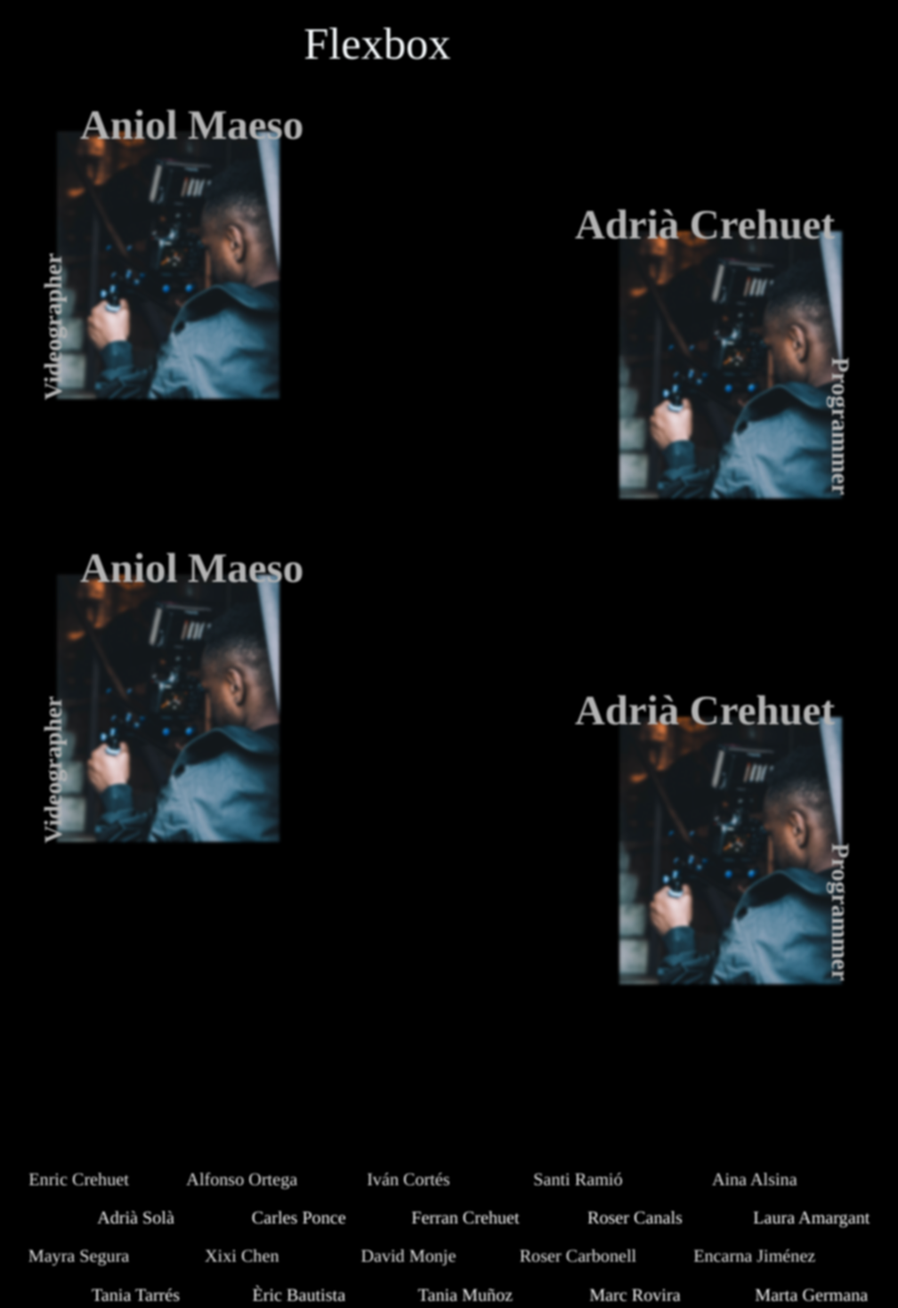
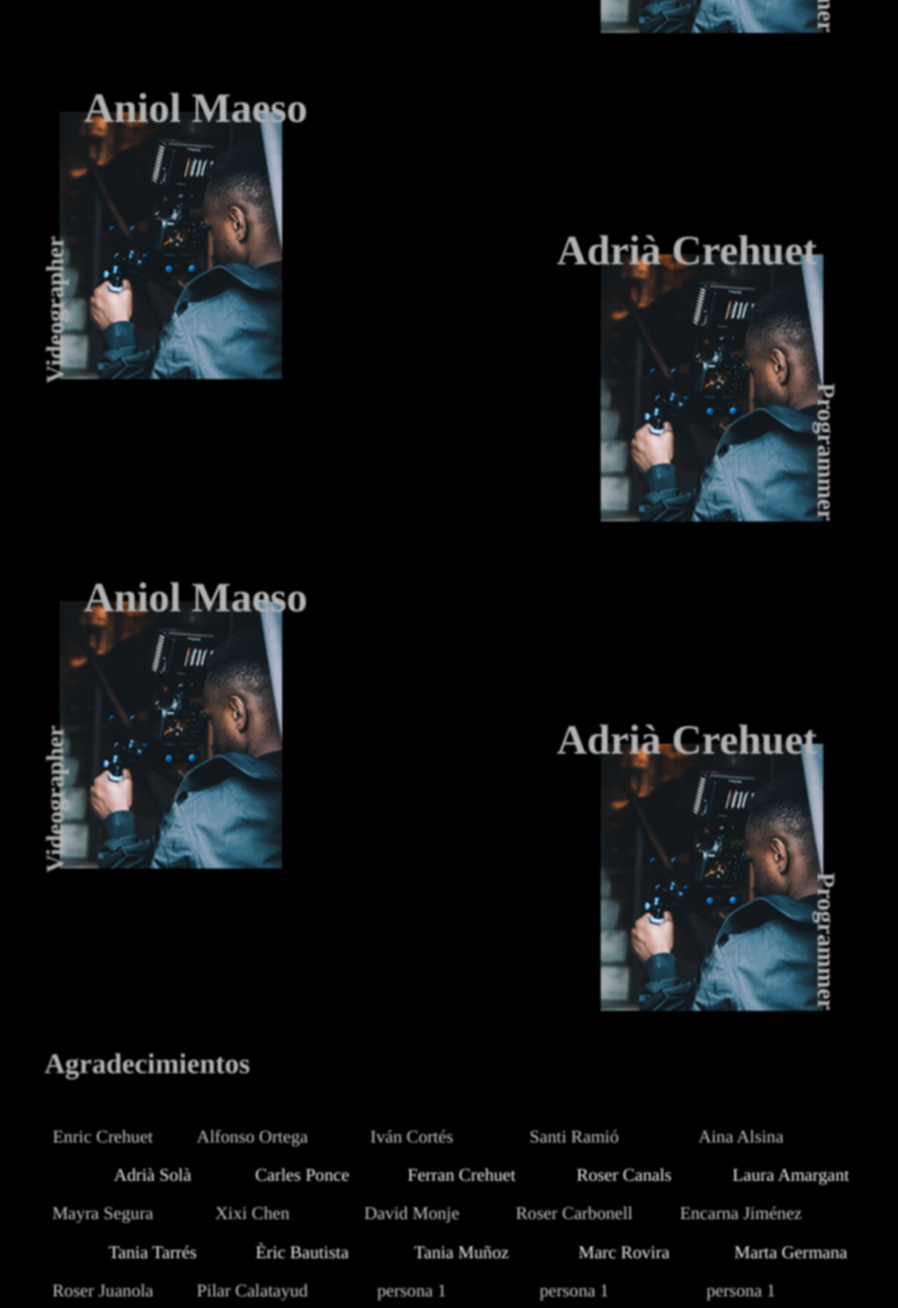
Before and after one commit to umbraexperience/beta-credits, a Vue app: page / in a window 1280 px wide. Shown: the part 1100-2570 px from the top of the page at 89% size, without its empty margins (134-1143 px from the left). Built offline with nearby package versions, Linux system fonts and the light colour scheme; what vue-autoscroll would draw is missing.

Commit message:
Finissimo
Santi top

```diff
--- a/src/App.vue
+++ b/src/App.vue
@@ -1,32 +1,65 @@
 <template>
   <div id="app">
     <div class="agraiments">
-      <div class="aniol">
-        <img src="./assets/aniol.png" class="aniolvideo">
-        <h2 class="aniolmaeso">Aniol Maeso</h2>
-        <h2 class="aniolmaeso2">Videographer</h2>
+      <div class="flex-container">
+        <div class="aniol">
+          <img src="./assets/aniol.png" class="foto">
+          <h2 class="aniolnom">Aniol Maeso</h2>
+          <h2 class="aniolrol">Videographer</h2>
+        </div>
+
+        <div class="adria">
+          <img src="./assets/aniol.png" class="foto">
+          <h2 class="adrianom">Adrià Crehuet</h2>
+          <h2 class="adriarol">Programmer</h2>
+        </div>
       </div>
 
-      <div class="adria">
-        <img src="./assets/aniol.png" class="adriaprogramer">
-        <h2 class="adria1">Adrià Crehuet</h2>
-        <h2 class="adria2">Programmer</h2>
+      <div class="flex-container">
+        <div class="aniol">
+          <img src="./assets/aniol.png" class="foto">
+          <h2 class="aniolnom">Aniol Maeso</h2>
+          <h2 class="aniolrol">Videographer</h2>
+        </div>
+
+        <div class="adria">
+          <img src="./assets/aniol.png" class="foto">
+          <h2 class="adrianom">Adrià Crehuet</h2>
+          <h2 class="adriarol">Programmer</h2>
+        </div>
       </div>
 
-      <div class="aniol2">
-        <img src="./assets/aniol.png" class="aniolvideo">
-        <h2 class="aniolmaeso">Aniol Maeso</h2>
-        <h2 class="aniolmaeso2">Videographer</h2>
+       <div class="flex-container">
+        <div class="aniol">
+          <img src="./assets/aniol.png" class="foto">
+          <h2 class="aniolnom">Aniol Maeso</h2>
+          <h2 class="aniolrol">Videographer</h2>
+        </div>
+
+        <div class="adria">
+          <img src="./assets/aniol.png" class="foto">
+          <h2 class="adrianom">Adrià Crehuet</h2>
+          <h2 class="adriarol">Programmer</h2>
+        </div>
       </div>
 
-      <div class="adria22">
-        <img src="./assets/aniol.png" class="adriaprogramer">
-        <h2 class="adria1">Adrià Crehuet</h2>
-        <h2 class="adria2">Programmer</h2>
+      <div class="flex-container" >
+        <div class="aniol">
+          <img src="./assets/aniol.png" class="foto">
+          <h2 class="aniolnom">Aniol Maeso</h2>
+          <h2 class="aniolrol">Videographer</h2>
+        </div>
+
+        <div class="adria">
+          <img src="./assets/aniol.png" class="foto">
+          <h2 class="adrianom">Adrià Crehuet</h2>
+          <h2 class="adriarol">Programmer</h2>
+        </div>
+
       </div>
 
 
-        <h1 class="ayuda">Flexbox</h1>
+        <h1 class="ayuda">Agradecimientos</h1>
           <ul class="container flex">
             <li class="item flex-item">
               <p class="p1">Enric Crehuet</p>
@@ -110,17 +143,19 @@ export default {
   -webkit-flex-flow: row wrap;
   justify-content:center;
   z-index: auto;
-  margin-top: 76rem;
+  margin-top: 2rem;
   margin-bottom: 10rem;
 }
 
-.ayuda {
-  margin-top: 70rem;
-  z-index:auto;
+h1 {
+  margin-top: 5rem;
+  text-align: left;
+  margin-left:11.5rem;
 }
 
+
 .p1 {
-  margin-right:4rem;
+  margin-right:3rem;
   font-size: 1.26rem;
 }
 
@@ -132,19 +167,19 @@ export default {
 
 
 .p1{
-        -webkit-animation: color-change 15s infinite;
-        -moz-animation: color-change 16s infinite;
-        -o-animation: color-change 15s infinite;
-        -ms-animation: color-change 16s infinite;
-        animation: color-change 15s infinite;
+        -webkit-animation: color-change 20s infinite;
+        -moz-animation: color-change 22s infinite;
+        -o-animation: color-change 20s infinite;
+        -ms-animation: color-change 22s infinite;
+        animation: color-change 20s infinite;
     }
 
 .p2{
-        -webkit-animation: color-change 10s infinite;
-        -moz-animation: color-change 11s infinite;
-        -o-animation: color-change 10s infinite;
-        -ms-animation: color-change 11s infinite;
-        animation: color-change 10s infinite;
+        -webkit-animation: color-change 13s infinite;
+        -moz-animation: color-change 14s infinite;
+        -o-animation: color-change 13s infinite;
+        -ms-animation: color-change 14s infinite;
+        animation: color-change 13s infinite;
     }
 
     @-webkit-keyframes color-change {
@@ -173,84 +208,46 @@ export default {
         100% { color:black; }
     }
 
-
-
-
-.aniol2 {
-  float:left;
-  margin-left:-5rem;
-  margin-top: 15rem;
-}
-
-.adria22 {
-  float:right;
-  margin-right:25rem;
-  margin-top: 18rem;
-}
-
-
-
-
-.adria {
-  float:right;
-  margin-right:25rem;
-  margin-top: 15rem;
-}
-
-.adriaprogramer{
-  position: absolute;
-  filter:blur(0.1rem);
-  z-index: -10px;
-}
-
-.adria1 {
-  position: relative;
-  margin-top: -2.2rem;
-  margin-right: -12rem;
-  font-size: 2.93rem;
-  z-index: 12px;
-
-}
-
-.adria2 {
-  position: relative;
-  margin-top: 11.5rem;
-  margin-right: -31rem;
-  font-size: 1.75rem;
-  z-index: 12px;
-  transform: rotate(90deg);
+.flex-container {
+  display: flex;
+  flex-direction: row;
+  justify-content:space-around;
+  margin-top:8rem;
 }
 
 
 .aniol {
-  float:left;
-  margin-left:-5rem;
-  margin-top: 8rem;
+  margin-left: 2rem;
+}
+.aniolnom {
+  margin-top: -21rem;
+  font-size: 2.93rem;
+  margin-left: 3.5rem;
+}
+.aniolrol {
+  margin-top: 11.5rem;
+  margin-left: -16.2rem;
+  font-size: 1.75rem;
+  transform: rotate(-90deg);
 }
 
-.aniolvideo {
-  position: absolute;
-  filter:blur(0.1rem);
-  z-index: -1px;
+.adria {
+  margin-top: 10rem;
+  margin-right: 2rem;
 }
 
-.aniolmaeso {
-  position: relative;
-  margin-top: -2.2rem;
-  margin-left: 19rem;
+.adrianom {
+  margin-top: -21rem;
   font-size: 2.93rem;
-  z-index: 11px;
+  margin-right: 3.5rem;
+}
+.adriarol {
+  margin-top: 11.5rem;
+  margin-right: -16rem;
+  font-size: 1.75rem;
+  transform: rotate(90deg);
 }
 
-.aniolmaeso2 {
-  position: relative;
-  margin-top: 11.5rem;
-  margin-left: -0.5rem;
-  font-size: 1.75rem;
-  z-index: 10px;
-  transform: rotate(-90deg);
-
-}
 html,
 body {
   margin: 0;
@@ -272,163 +269,8 @@ body * {
   transition: filter 2s ease-in-out;
 }
 
-h1 {
-  font-family: "Tiempos Headline Regular", Times, serif;
-  font-size: 3.15rem;
-  font-weight: 500;
-  text-align: left;
-  margin-top: 5.1rem;
-  margin-left: 13.5rem;
-  color: #f5f9fb;
+h2 {
+  filter:blur(0.03rem);
 }
 
-@media only screen and (max-width: 450px) and (min-width: 410px) {
-
-.aniol {
-  float:left;
-  margin-left:-8rem;
-  margin-top: 8rem;
-
-}
-.aniolvideo {
-  position: absolute;
-  filter:blur(0.1rem);
-  z-index: -1px;
-}
-.aniolmaeso {
-  position: relative;
-  margin-top: -1.5rem;
-  margin-left: 19rem;
-  font-size: 2.2rem;
-  z-index: 11px;
-  filter:blur(0.07rem);
-
-}
-.aniolmaeso2 {
-  position: relative;
-  margin-top: 11.5rem;
-  margin-left: -0.5rem;
-  font-size: 1.75rem;
-  z-index: 10px;
-  transform: rotate(-90deg);
-}
-
-.adria {
-  float:right;
-  margin-right:22rem;
-  margin-top: 10rem;
-}
-
-.adriaprogramer{
-  position: absolute;
-  filter:blur(0.1rem);
-  z-index: -10px;
-}
-.adria1 {
-  position: relative;
-  margin-top: -1.6rem;
-  margin-right: -12rem;
-  font-size: 2.2rem;
-  z-index: 12px;
-  filter:blur(0.07rem);
-}
-
-.aniol2 {
-  float:left;
-  margin-left:-8rem;
-  margin-top: 10rem;
-}
-
-.adria22 {
-  float:right;
-  margin-right:22rem;
-  margin-top: 10rem;
-}
-
-.adria2 {
-  position: relative;
-  margin-top: 11.5rem;
-  margin-right: -31rem;
-  font-size: 1.75rem;
-  z-index: 12px;
-  transform: rotate(90deg);
-}
-}
-
-
-@media screen and (max-width: 399px) and (min-width: 340px) {
-
-.aniol {
-  float:left;
-  margin-left:-10.1rem;
-  margin-top: 8rem;
-
-}
-.aniolvideo {
-  position: absolute;
-  filter:blur(0.1rem);
-  z-index: -1px;
-}
-.aniolmaeso {
-  position: relative;
-  margin-top: -1.5rem;
-  margin-left: 19rem;
-  font-size: 2.2rem;
-  z-index: 11px;
-  filter:blur(0.07rem);
-
-}
-.aniolmaeso2 {
-  position: relative;
-  margin-top: 11.5rem;
-  margin-left: -0.5rem;
-  font-size: 1.75rem;
-  z-index: 10px;
-  transform: rotate(-90deg);
-}
-
-.adria {
-  float:right;
-  margin-right:19.7rem;
-  margin-top: 8.5rem;
-}
-
-.adriaprogramer{
-  position: absolute;
-  filter:blur(0.1rem);
-  z-index: -10px;
-}
-.adria1 {
-  position: relative;
-  margin-top: -1.6rem;
-  margin-right: -12rem;
-  font-size: 2.2rem;
-  z-index: 12px;
-  filter:blur(0.07rem);
-}
-
-.aniol2 {
-  float:left;
-  margin-left:-10.1rem;
-  margin-top: 8.5rem;
-}
-
-.adria22 {
-  float:right;
-  margin-right:19.7rem;
-  margin-top: 8.5rem;
-}
-
-.adria2 {
-  position: relative;
-  margin-top: 11.5rem;
-  margin-right: -31rem;
-  font-size: 1.75rem;
-  z-index: 12px;
-  transform: rotate(90deg);
-}
-
-}
-
-
 </style>
```
